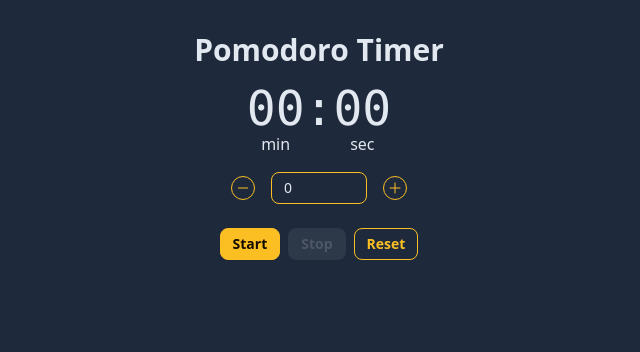
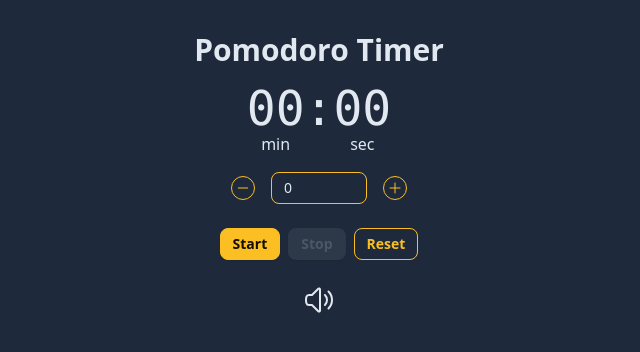
Before and after one commit to James-Lee-01/tomato-clock-rtk, a React (Vite) app: page / in a window 1280 px wide. Shown: the top 352 px of the page, without its empty margins (321-961 px from the left). Built offline with nearby package versions, Linux system fonts and the light colour scheme; no server answers.

Commit message:
feat: add notify sound effect and sound toggle

```diff
--- a/src/App.css
+++ b/src/App.css
@@ -3,7 +3,6 @@
 @tailwind utilities;
 
 @layer base {
-
   input[type="number"]::-webkit-inner-spin-button,
   input[type="number"]::-webkit-outer-spin-button {
     -webkit-appearance: none;
--- a/src/components/Timer.jsx
+++ b/src/components/Timer.jsx
@@ -8,12 +8,19 @@ import {
   decrementTimer
 } from "../store/timerSlice"
 
+import { toggleSound } from "../store/soundSlice"
+import useSound from "use-sound"
+import notifySound from "../sounds/effect_notify.mp3"
+
+
 const Timer = () => {
   const dispatch = useDispatch()
   const { minutes, seconds, isRunning } = useSelector(state => state.timer)
   const [setTimer, setSetTimer] = useState(0)
   const [isFinished, setIsFinished] = useState(false);
   const timerRef = useRef(null)
+  const [play] = useSound(notifySound);
+  const isSoundEnabled = useSelector(state => state.sound.isSoundEnabled)
 
   useEffect(() => {
     if (isRunning) {
@@ -30,9 +37,13 @@ const Timer = () => {
       // 在時間結束時顯示對話框
       document.getElementById("my_modal_1").close();
       document.getElementById("my_modal_2").showModal();
+
+      if (isSoundEnabled) {
+        play(); //play notify sound
+      }
     }
     return () => clearInterval(timerRef.current)
-  }, [dispatch, isRunning, minutes, seconds, isFinished])
+  }, [dispatch, isRunning, minutes, seconds, isFinished, isSoundEnabled])
 
   const handleStart = () => {
     if (isFinished) {
@@ -77,9 +88,70 @@ const Timer = () => {
     }
   }
 
+  const SoundBtn = () => {
+    const handleToggleSound = () => {
+      dispatch(toggleSound())
+    }
+
+    return (
+      <button onClick={handleToggleSound}>
+        <svg
+          xmlns='http://www.w3.org/2000/svg'
+          fill='none'
+          viewBox='0 0 24 24'
+          strokeWidth={1.5}
+          stroke='currentColor'
+          className='w-8 h-8'
+        >
+          <path
+            strokeLinecap='round'
+            strokeLinejoin='round'
+            d='M6.75 8.25l4.72-4.72a.75.75 0 0 1 1.28.53v15.88a.75.75 0 0 1-1.28.53l-4.72-4.72H4.51c-.88 0-1.704-.507-1.938-1.354A9.009 9.009 0 0 1 2.25 12c0-.83.112-1.633.322-2.396C2.806 8.756 3.63 8.25 4.51 8.25H6.75Z'
+            className='speaker'
+          />
+          <path
+            strokeLinecap='round'
+            strokeLinejoin='round'
+            d='M16.463 8.288a5.25 5.25 0 0 1 0 7.424'
+            className='arc2'
+          />
+          <path
+            strokeLinecap='round'
+            strokeLinejoin='round'
+            d='M19.114 5.636a9 9 0 0 1 0 12.728'
+            className='arc1'
+          />
+        </svg>
+      </button>
+    );
+  }
+  const MuteBtn = () => {
+    const handleToggleSound = () => {
+      dispatch(toggleSound())
+    }
+
+    return (
+      <button onClick={handleToggleSound}>
+        <svg
+          xmlns='http://www.w3.org/2000/svg'
+          fill='none'
+          viewBox='0 0 24 24'
+          strokeWidth={1.5}
+          stroke='currentColor'
+          className='w-8 h-8'
+        >
+          <path
+            strokeLinecap='round'
+            strokeLinejoin='round'
+            d='M17.25 9.75 19.5 12m0 0 2.25 2.25M19.5 12l2.25-2.25M19.5 12l-2.25 2.25m-10.5-6 4.72-4.72a.75.75 0 0 1 1.28.53v15.88a.75.75 0 0 1-1.28.53l-4.72-4.72H4.51c-.88 0-1.704-.507-1.938-1.354A9.009 9.009 0 0 1 2.25 12c0-.83.112-1.633.322-2.396C2.806 8.756 3.63 8.25 4.51 8.25H6.75Z'
+          />
+        </svg>
+      </button>
+    );
+  }
+
   return (
     <div className='flex items-center justify-center flex-col gap-4'>
-
       {/* Countdown */}
       <div className='grid grid-flow-col text-center auto-cols-max'>
         <div className='flex flex-col'>
@@ -210,6 +282,9 @@ const Timer = () => {
           <button>close</button>
         </form>
       </dialog>
+
+      {/* sound */}
+      {isSoundEnabled ? <SoundBtn /> : <MuteBtn />}
     </div>
   );
 }
```
